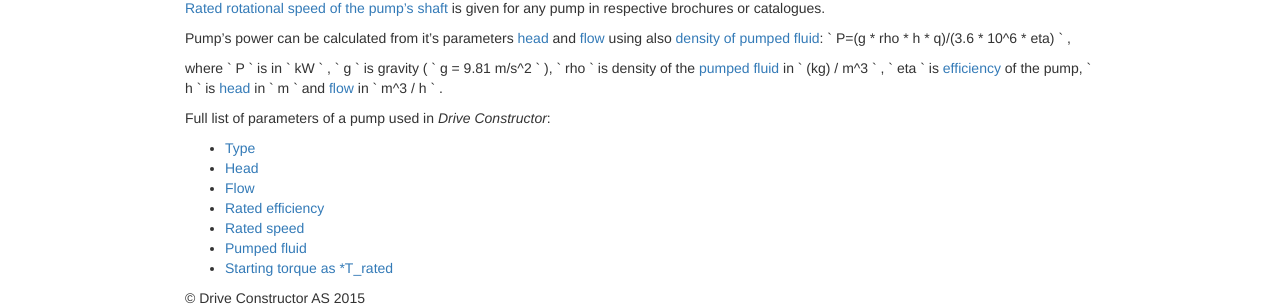
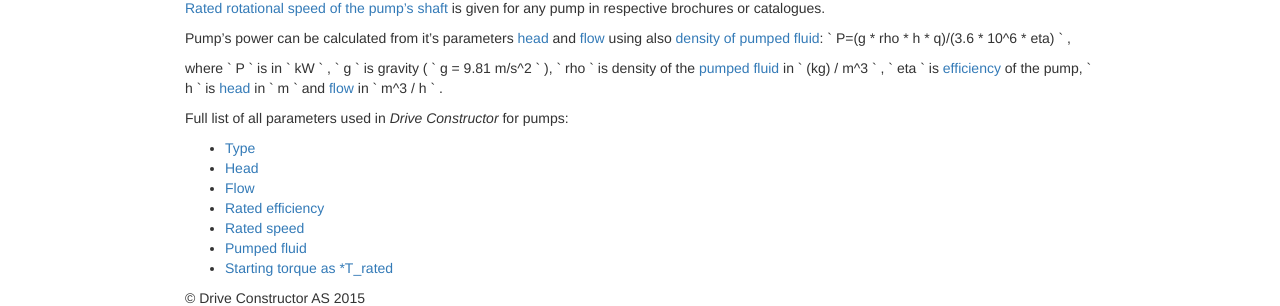
Before and after one commit to Alexey1Gavrilov/drive-constructor-site, a Jekyll site: the page built from help/applications/pump/index.md, in a window 1280 px wide. Shown: the part 272-578 px from the top of the page. Built offline with Jekyll 4.4.1, drawn with Linux system fonts in a browser that asks for light colours.

Commit message:
Update index.md

```diff
--- a/help/applications/pump/index.md
+++ b/help/applications/pump/index.md
@@ -23,7 +23,7 @@
 
 where ` P ` is in ` kW ` , ` g ` is gravity ( ` g = 9.81 m/s^2 ` ), ` rho ` is density of the [pumped fluid](fluidDensity.html) in ` (kg) / m^3 ` , ` eta ` is [efficiency](ratedEfficiency.html) of the pump,  ` h ` is [head](head.html) in ` m ` and [flow](flow.html) in ` m^3 / h  ` .
 
-Full list of parameters of a pump used in *Drive Constructor*:
+Full list of all parameters used in *Drive Constructor* for pumps:
 
 * [Type](type.html)
 * [Head](head.html)
```
